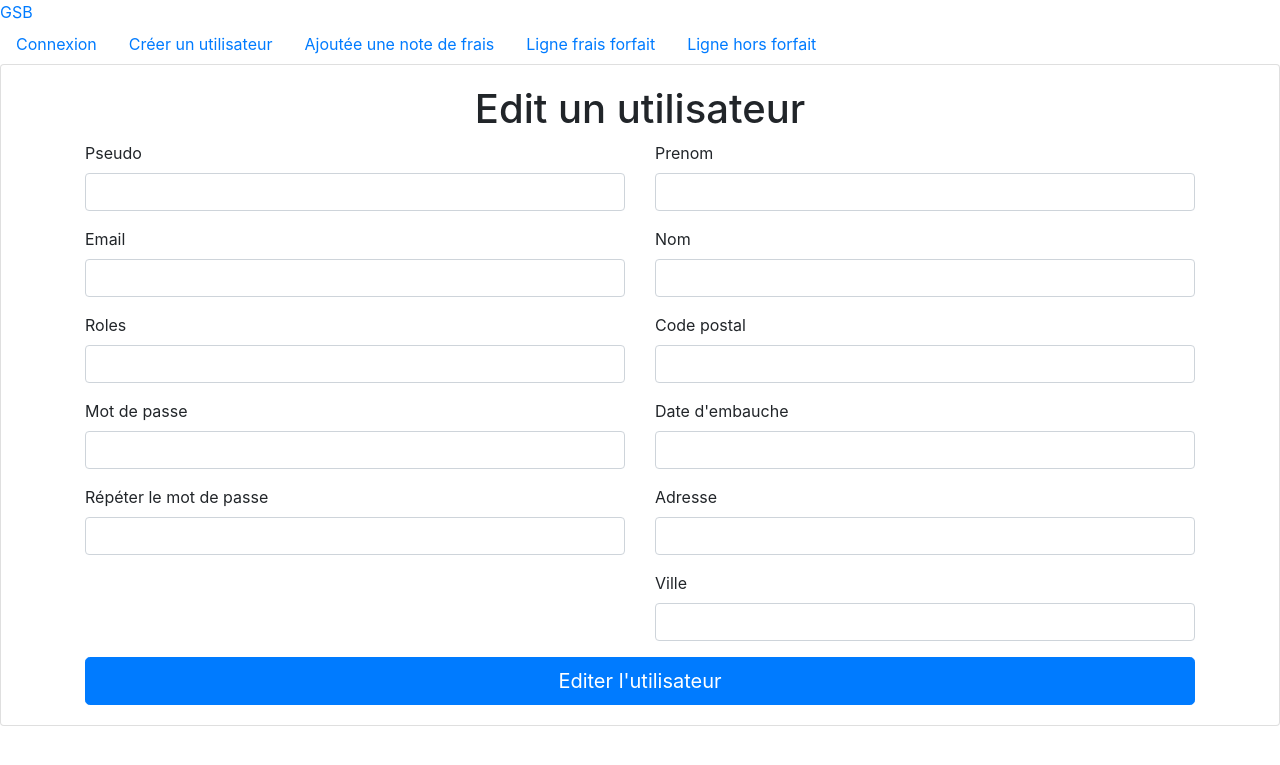
After one commit to MilletMorgan/GSB-1, a Symfony app: template templates/admin/edit.html.twig in a window 1280 px wide. The commit adds this page. Shown: the top 765 px of the page. Run offline with Twig, Linux system fonts and the light colour scheme; the template is opened without the code that fills it, so the values that code supplies are empty; form fields are guessed from the names that the template uses; some libraries are stand-ins or nearby versions; some web fonts are replaced.

Commit message:
Admin commit

```diff
--- a/src/Security/LoginFormAuthenticator.php
+++ b/src/Security/LoginFormAuthenticator.php
@@ -86,7 +86,7 @@ class LoginFormAuthenticator extends AbstractFormLoginAuthenticator
 		}
 
 		// For example : return new RedirectResponse($this->urlGenerator->generate('some_route'));
-		return new RedirectResponse($this->urlGenerator->generate('app_homepage'));
+		return new RedirectResponse($this->urlGenerator->generate('admin1'));
 	}
 
 	protected function getLoginUrl()
--- /dev/null
+++ b/templates/admin/edit.html.twig
@@ -0,0 +1,93 @@
+{% extends 'base.html.twig' %}
+
+{% block title %}Editer un nouvel utilisateur{% endblock %}
+
+{% block body %}
+
+    {# {% if is_granted(expression('"ROLE_ADMIN" in roles')) %} #}
+    <div class="card my-card">
+        <div class="card-body">
+            <div class="form-card container">
+                <h1 class="text-center">Edit un utilisateur</h1>
+                {{ form_start(form) }}
+                <div class="row">
+                    <div class="col-md-6">
+                        <div class="form-group">
+                            {{ form_label(form.username, 'Pseudo') }}
+                            {{ form_widget(form.username, { 'attr': {'class': 'form-control'} }) }}
+                        </div>
+
+                        <div class="form-group">
+                            {{ form_label(form.email) }}
+                            {{ form_widget(form.email, { 'attr': {'class': 'form-control'} }) }}
+                        </div>
+
+                        <div class="form-group">
+                            {{ form_label(form.roles) }}
+                            {{ form_widget(form.roles, { 'attr': {'class': 'form-control'} }) }}
+                        </div>
+
+                        <div class="form-group">
+                            {{ form_label(form.plainPassword.first, 'Mot de passe') }}
+                            {{ form_widget(form.plainPassword.first, { 'attr': {'class': 'form-control'} }) }}
+                        </div>
+
+                        <div class="form-group">
+                            {{ form_label(form.plainPassword.second, 'Répéter le mot de passe') }}
+                            {{ form_widget(form.plainPassword.second, { 'attr': {'class': 'form-control'} }) }}
+                        </div>
+
+                    </div>
+                    <div class="col-md-6">
+                        <div class="form-group">
+                            {{ form_label(form.prenom) }}
+                            {{ form_widget(form.prenom, { 'attr': {'class': 'form-control'} }) }}
+                        </div>
+                        <div class="form-group">
+                            {{ form_label(form.nom) }}
+                            {{ form_widget(form.nom, { 'attr': {'class': 'form-control'} }) }}
+
+                        </div>
+
+                        <div class="form-group">
+                            {{ form_label(form.cp, 'Code postal') }}
+                            {{ form_widget(form.cp, { 'attr': {'class': 'form-control'} }) }}
+                        </div>
+
+                        <div class="form-group">
+                            {{ form_label(form.date_embauche, 'Date d\'embauche') }}
+                            {{ form_widget(form.date_embauche, { 'attr': {'class': 'form-control'} }) }}
+                        </div>
+
+                        <div class="form-group">
+                            {{ form_label(form.adresse, 'Adresse') }}
+                            {{ form_widget(form.adresse, { 'attr': {'class': 'form-control'} }) }}
+                        </div>
+
+                        <div class="form-group">
+                            {{ form_label(form.ville, 'Ville') }}
+                            {{ form_widget(form.ville, { 'attr': {'class': 'form-control'} }) }}
+                        </div>
+                    </div>
+                </div>
+
+                <button type="submit" class="btn btn-primary btn-lg btn-block">Editer l'utilisateur</button>
+                {{ form_end(form) }}
+            </div>
+            {#
+                {% else %}
+                    <h1>Seul un administrateur peut créer un nouvel utilisateur. Veuillez vous connectez</h1>
+                    <a href="{{ path('app_login') }}">Connection</a>
+                {% endif %} #}
+        </div>
+    </div>
+{% endblock %}
+
+{% block javascripts %}
+    <script type="text/javascript">
+        // Mettre Ton Script Ici
+        $(function () {
+            $('#datetimepicker1').datetimepicker();
+        });
+    </script>
+{% endblock %}
```
Also changed, not shown: src/Controller/AdminController.php (+34 -0 lines), templates/admin/liste.html.twig (+31 -5 lines), 1 other file.
